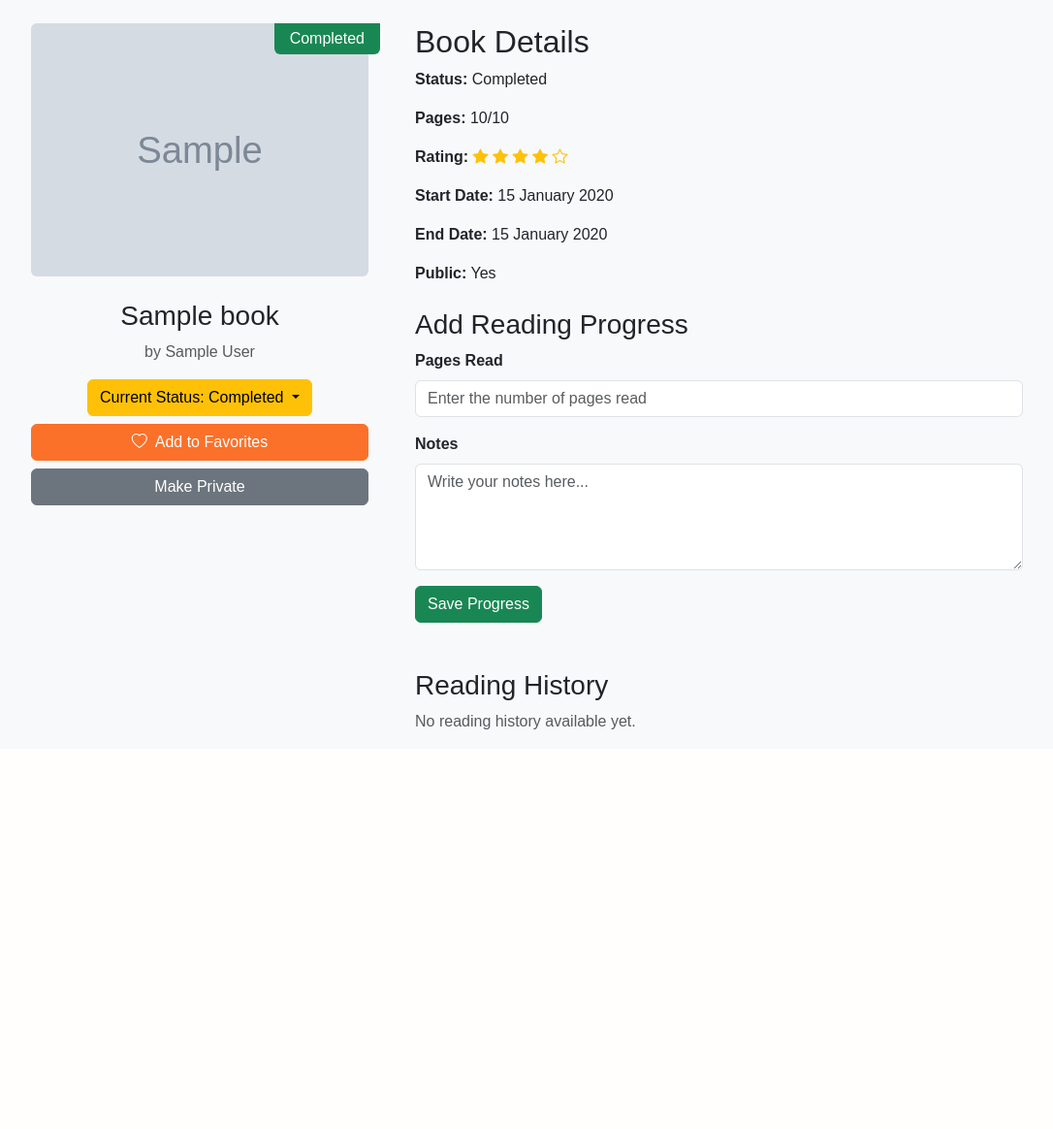
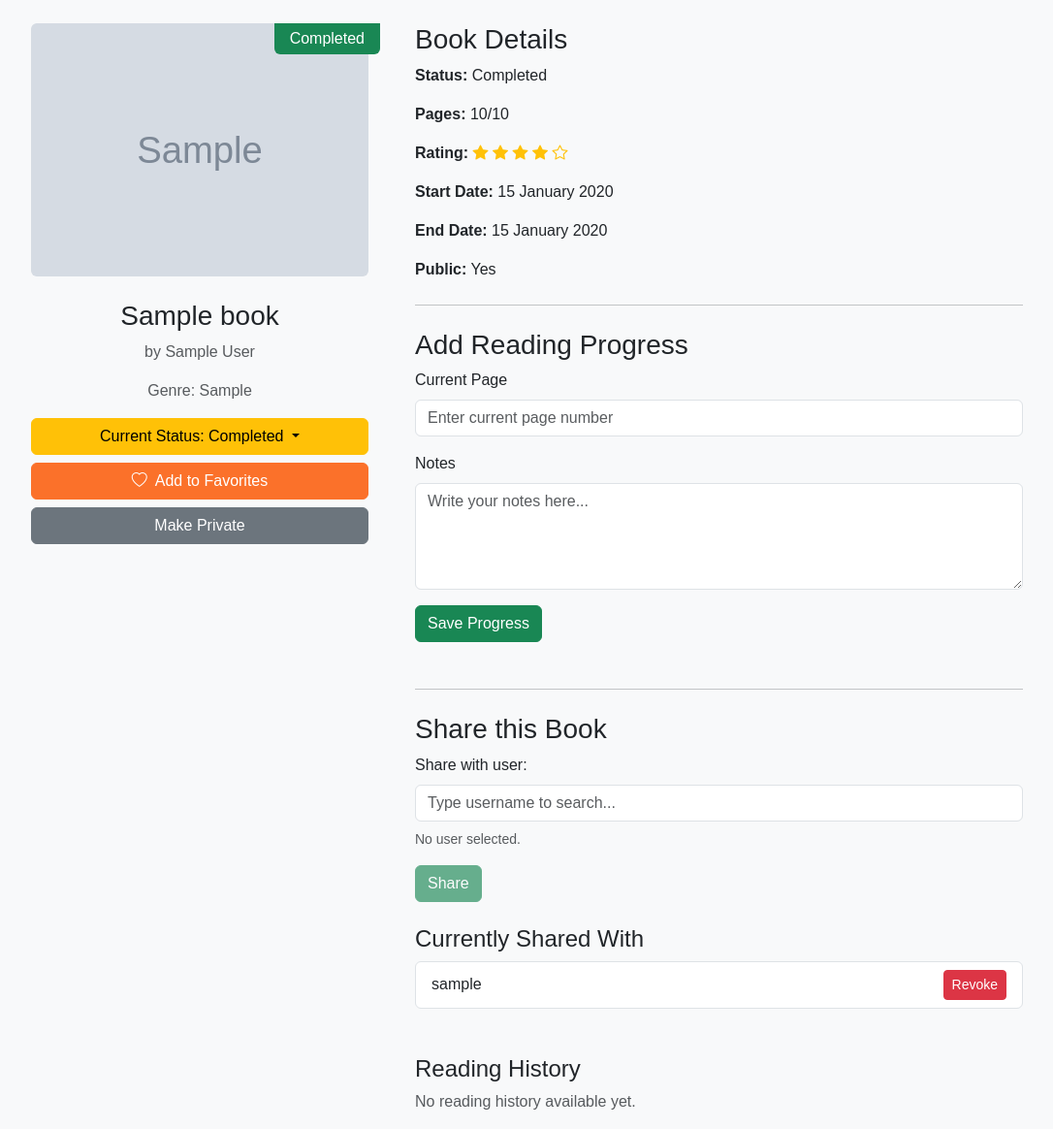
Before and after one commit to ZenFlamex/CITS3403-Group-36, a Flask app: page /book/1 in a window 1280 px wide. Shown: the part 56-1220 px from the top of the page at 97% size, without its empty margins (62-1148 px from the left). Before the commit the page ends 808 px from the top, so only its background shows below. Run offline with Flask 3, Linux system fonts and the light colour scheme; a user stored in the database is signed in; tables that the repository leaves empty hold one stand-in row (values such as "Sample post"); grey boxes marked "Sample" are stand-in pictures.

Commit message:
Implement book sharing feature

```diff
--- a/app/routes.py
+++ b/app/routes.py
@@ -1,6 +1,6 @@
 from app import application, db
-from app.models import User, Book, Notification
-from flask import flash, redirect, render_template, g, request, url_for, session
+from app.models import User, Book, Notification, BookShare
+from flask import flash, redirect, render_template, g, request, url_for, session, jsonify, abort
 from datetime import datetime
 from app.forms import LoginForm, SignupForm, AccountSettingsForm, ThemeForm, DeleteAccountForm, BookUploadForm
 from flask_login import current_user, login_user, logout_user, login_required
@@ -353,21 +353,168 @@ def notifications():
                            title="Notifications",
                            notifications=user_notifications)
 
+
+# --- Route to Display Book Details ---
 @application.route('/book/<int:book_id>')
+@login_required
 def book_detail(book_id):
-    book = Book.query.get_or_404(book_id)
+    book = db.session.get(Book, book_id)
+    if not book:
+        abort(404)
 
-    # If the book is private and the current user is not the creator
-    if not book.is_public and (not current_user.is_authenticated or book.creator_id != current_user.id):
+    is_owner = (book.creator_id == current_user.id)
+    has_shared_access = False
+    can_view = False
+
+    if is_owner:
+        can_view = True
+    else:
+        # Check if shared with current user
+        share = BookShare.query.filter_by(book_id=book.id, shared_with_user_id=current_user.id).first()
+        if share:
+            has_shared_access = True
+            can_view = True
+
+    if not can_view:
+        # If user cannot view (not owner, not shared with)
         flash("You don't have permission to view this book.", "danger")
         return redirect(url_for('my_books'))
 
-    # If the book is public, allow viewing but only the creator can edit
-    can_edit = current_user.is_authenticated and book.creator_id == current_user.id
+    shared_with_list = []
+    if is_owner:
+
+        shares_info = db.session.query(
+                BookShare.id.label('share_id'),
+                User.id.label('user_id'),
+                User.username
+            ).\
+            join(User, BookShare.shared_with_user_id == User.id).\
+            filter(BookShare.book_id == book.id).\
+            all()
+
+        shared_with_list = [row._asdict() for row in shares_info]
 
     return render_template(
         'book_detail.html',
         title=book.title,
         book=book,
-        can_edit=can_edit
+        is_owner=is_owner,
+        has_shared_access=has_shared_access,
+        shared_with_list=shared_with_list
+
     )
+
+# --- API Route to Search Users ---
+@application.route('/users/search')
+@login_required
+def search_users():
+    query = request.args.get('q', '', type=str).strip()
+    book_id_str = request.args.get('book_id', '')
+
+    if not query:
+        return jsonify([])
+
+    user_query = User.query.filter(
+        User.username.ilike(f'%{query}%'),
+        User.id != current_user.id
+    )
+
+    # Try to exclude book owner and already shared users if book_id is provided
+    exclude_ids = {current_user.id}
+    if book_id_str.isdigit():
+        book_id = int(book_id_str)
+        book = db.session.get(Book, book_id)
+
+        if book and book.creator_id == current_user.id:
+            exclude_ids.add(book.creator_id)
+
+            shared_user_ids = db.session.query(BookShare.shared_with_user_id).filter_by(book_id=book_id).all()
+            exclude_ids.update([uid for uid, in shared_user_ids])
+
+    if exclude_ids:
+        user_query = user_query.filter(User.id.notin_(exclude_ids))
+
+    users = user_query.limit(10).all()
+    results = [{'id': user.id, 'username': user.username} for user in users]
+    return jsonify(results)
+
+# --- Route to Handle Sharing Action ---
+@application.route('/book/<int:book_id>/share', methods=['POST'])
+@login_required
+def share_book(book_id):
+    book = db.session.get(Book, book_id)
+    if not book:
+        abort(404)
+
+    if book.creator_id != current_user.id:
+        abort(403)
+
+    user_id_to_share_with = request.form.get('user_id', type=int)
+    if not user_id_to_share_with:
+        flash('No user selected.', 'warning')
+        return redirect(url_for('book_detail', book_id=book_id))
+
+    user_to_share = db.session.get(User, user_id_to_share_with)
+    if not user_to_share:
+        flash('Selected user not found.', 'danger')
+        return redirect(url_for('book_detail', book_id=book_id))
+
+    if user_id_to_share_with == current_user.id:
+        flash('You cannot share a book with yourself.', 'warning')
+        return redirect(url_for('book_detail', book_id=book_id))
+
+    existing_share = BookShare.query.filter_by(book_id=book.id, shared_with_user_id=user_id_to_share_with).first()
+    if existing_share:
+        flash(f'Book already shared with {user_to_share.username}.', 'info')
+        return redirect(url_for('book_detail', book_id=book_id))
+
+    try:
+        new_share = BookShare(book_id=book.id, shared_with_user_id=user_id_to_share_with)
+        db.session.add(new_share)
+        db.session.commit()
+        flash(f'Book successfully shared with {user_to_share.username}!', 'success')
+    except Exception as e:
+        db.session.rollback()
+        flash(f'Error sharing book, please try again later.', 'danger')
+        application.logger.error(f"Error sharing book {book_id} to user {user_id_to_share_with}: {e}")
+
+    return redirect(url_for('book_detail', book_id=book_id))
+
+# --- Route to Handle Revoking Share Action ---
+@application.route('/book/share/<int:share_id>/revoke', methods=['POST'])
+@login_required
+def revoke_share(share_id):
+
+    share_to_revoke = db.session.get(BookShare, share_id)
+    if not share_to_revoke:
+        flash('Share record not found.', 'warning')
+        return redirect(url_for('index'))
+
+    book = db.session.get(Book, share_to_revoke.book_id)
+    if not book:
+        flash('Associated book not found.', 'danger')
+
+        try:
+            db.session.delete(share_to_revoke)
+            db.session.commit()
+        except Exception as e:
+            db.session.rollback()
+            application.logger.error(f"Error deleting orphaned share {share_id} after book not found: {e}")
+        return redirect(url_for('index'))
+
+    # Authorization: Only the book owner can revoke
+    if book.creator_id != current_user.id:
+        abort(403)
+
+    try:
+        user_shared_with = db.session.get(User, share_to_revoke.shared_with_user_id)
+        username = user_shared_with.username if user_shared_with else "this user"
+        db.session.delete(share_to_revoke)
+        db.session.commit()
+        flash(f'Access revoked for {username}.', 'success')
+    except Exception as e:
+        db.session.rollback()
+        flash(f'Error revoking access, please try again later.', 'danger')
+        application.logger.error(f"Error revoking share {share_id}: {e}")
+
+    return redirect(url_for('book_detail', book_id=book.id))
--- /dev/null
+++ b/app/static/js/book_detail_sharing.js
@@ -0,0 +1,101 @@
+// Check if the necessary input element exists (relevant for owner view)
+if (document.getElementById('user-search-input')) {
+    document.addEventListener('DOMContentLoaded', function() {
+        // Get references to the necessary HTML elements
+        const searchInput = document.getElementById('user-search-input');
+        const resultsContainer = document.getElementById('user-search-results');
+        const selectedUserIdInput = document.getElementById('selected-user-id');
+        const selectedUserInfo = document.getElementById('selected-user-info');
+        const shareSubmitButton = document.getElementById('share-submit-btn');
+        // Read the book ID from the data attribute on the search input
+        const bookId = searchInput.dataset.bookId;
+        let searchTimeout;
+
+        searchInput.addEventListener('input', function() {
+            clearTimeout(searchTimeout);
+            const query = searchInput.value.trim();
+
+            // Reset selection and results when input changes
+            selectedUserIdInput.value = '';
+            selectedUserInfo.textContent = 'No user selected.';
+            shareSubmitButton.disabled = true;
+            resultsContainer.innerHTML = '';
+            resultsContainer.style.display = 'none';
+
+            // Don't search if the query is too short
+            if (query.length < 1) {
+                return;
+            }
+
+            // Debounce: Wait 300ms after typing stops before sending request
+            searchTimeout = setTimeout(() => {
+                fetch(`/users/search?q=${encodeURIComponent(query)}&book_id=${bookId}`)
+                    .then(response => {
+
+                        if (!response.ok) {
+                            throw new Error('Network response error');
+                        }
+                        return response.json();
+                    })
+                    .then(users => {
+                        resultsContainer.innerHTML = '';
+                        if (users.length > 0) {
+                            // If users are found, create list items for each
+                            users.forEach(user => {
+                                const userItem = document.createElement('a');
+                                userItem.href = '#';
+                                userItem.classList.add('list-group-item', 'list-group-item-action');
+                                userItem.textContent = user.username;
+                                userItem.dataset.userId = user.id;
+                                userItem.dataset.username = user.username;
+
+
+                                userItem.addEventListener('click', function(event) {
+                                    event.preventDefault();
+
+                                    selectedUserIdInput.value = this.dataset.userId;
+                                    selectedUserInfo.textContent = `Selected: ${this.dataset.username}`;
+                                    searchInput.value = this.dataset.username;
+                                    shareSubmitButton.disabled = false;
+                                    resultsContainer.innerHTML = '';
+                                    resultsContainer.style.display = 'none';
+                                });
+                                resultsContainer.appendChild(userItem);
+                            });
+                             resultsContainer.style.display = 'block';
+                        } else {
+                             // If no users found, display a message
+                             resultsContainer.innerHTML = '<div class="list-group-item disabled">No matching users found.</div>';
+                             resultsContainer.style.display = 'block';
+                        }
+                    })
+                    .catch(error => {
+                        // Handle errors during the fetch operation
+                        console.error('Error searching users:', error);
+                        resultsContainer.innerHTML = '<div class="list-group-item text-danger">Error searching users.</div>';
+                        resultsContainer.style.display = 'block';
+                    });
+            }, 300); // 300ms delay for debounce
+        });
+
+        document.addEventListener('click', function(event) {
+            // Check if the click was inside the search input or the results container
+            const isClickInsideSearch = searchInput.contains(event.target) || resultsContainer.contains(event.target);
+            if (!isClickInsideSearch) {
+                // If click was outside, hide the results
+                resultsContainer.style.display = 'none';
+            }
+        });
+
+        // Add event listener for clearing the search input (e.g., clicking the 'x')
+        searchInput.addEventListener('search', function() {
+             if (!searchInput.value) {
+                 selectedUserIdInput.value = '';
+                 selectedUserInfo.textContent = 'No user selected.';
+                 shareSubmitButton.disabled = true;
+                 resultsContainer.innerHTML = '';
+                 resultsContainer.style.display = 'none';
+             }
+        });
+    });
+}
--- a/app/templates/book_detail.html
+++ b/app/templates/book_detail.html
@@ -14,23 +14,18 @@
 
             <h3 class="mt-2">{{ book.title }}</h3>
             <p class="text-muted">by {{ book.author }}</p>
+            <p class="text-muted">Genre: {{ book.genre }}</p>
 
-            {% if can_edit %}
+            {% if is_owner %}
             <div class="d-grid gap-2">
                 <div class="dropdown">
-                    <button class="btn btn-warning dropdown-toggle" type="button" id="changeStatusDropdown" data-bs-toggle="dropdown" aria-expanded="false">
+                    <button class="btn btn-warning dropdown-toggle w-100 " type="button" id="changeStatusDropdown" data-bs-toggle="dropdown" aria-expanded="false">
                         Current Status: {{ book.status }}
                     </button>
                     <ul class="dropdown-menu" aria-labelledby="changeStatusDropdown">
-                        <li>
-                            <a class="dropdown-item {% if book.status == 'Completed' %}active{% endif %}" href="#">Mark as Completed</a>
-                        </li>
-                        <li>
-                            <a class="dropdown-item {% if book.status == 'Dropped' %}active{% endif %}" href="#">Mark as Dropped</a>
-                        </li>
-                        <li>
-                            <a class="dropdown-item {% if book.status == 'In Progress' %}active{% endif %}" href="#">Mark as In Progress</a>
-                        </li>
+                        <li><a class="dropdown-item {% if book.status == 'Completed' %}active{% endif %}" href="#">Mark as Completed</a></li>
+                        <li><a class="dropdown-item {% if book.status == 'Dropped' %}active{% endif %}" href="#">Mark as Dropped</a></li>
+                        <li><a class="dropdown-item {% if book.status == 'In Progress' %}active{% endif %}" href="#">Mark as In Progress</a></li>
                     </ul>
                 </div>
 
@@ -54,48 +49,97 @@
         </div>
 
         <div class="col-md-7">
-            <h2>Book Details</h2>
+            <h3>Book Details</h3>
             <p><strong>Status:</strong> {{ book.status }}</p>
-            <p><strong>Pages:</strong> {{ book.current_page }}/{{ book.total_pages }}</p>
+            <p><strong>Pages:</strong> {{ book.current_page }}/{{ book.total_pages if book.total_pages > 0 else '?' }}</p>
             <p><strong>Rating:</strong>
+                {% if book.rating and book.rating > 0 %}
                     {% for i in range(book.rating) %}
                         <i class="bi bi-star-fill text-warning"></i>
                     {% endfor %}
                     {% for i in range(5 - book.rating) %}
                         <i class="bi bi-star text-warning"></i>
                     {% endfor %}
+                {% else %}
+                    <span class="text-muted">Not Rated</span>
+                {% endif %}
             </p>
             <p><strong>Start Date:</strong> {{ book.start_date.strftime('%d %B %Y') if book.start_date else 'N/A' }}</p>
             <p><strong>End Date:</strong> {{ book.end_date.strftime('%d %B %Y') if book.end_date else 'N/A' }}</p>
             <p><strong>Public:</strong> {{ 'Yes' if book.is_public else 'No' }}</p>
 
-            {% if can_edit %}
-            <div class="mt-4">
+            {% if not is_owner and has_shared_access %}
+                 <p class="alert alert-info mt-3"><em>This book has been shared with you by the owner.</em></p>
+            {% endif %}
+
+            {% if is_owner %}
+                <hr class="my-4">
+                <div class="mb-5">
                     {% if book.status == 'Dropped' %}
                         <div class="alert alert-secondary">
-                        This book is marked as dropped. Change the status to add more notes.
+                            This book is marked as dropped. Change the status to add more notes or progress.
                         </div>
                     {% else %}
                         <h3>Add Reading Progress</h3>
-
-                    <div class="form-group mb-3">
-                        <label for="pagesRead" class="form-label">Pages Read</label>
-                        <input type="number" id="pagesRead" name="pagesRead" class="form-control" placeholder="Enter the number of pages read" min="0">
+                        <div class="mb-3">
+                            <label for="pagesRead" class="form-label">Current Page</label>
+                            <input type="number" id="pagesRead" name="pagesRead" class="form-control" placeholder="Enter current page number" min="0" max="{{ book.total_pages if book.total_pages > 0 else '' }}">
                         </div>
-                    <div class="form-group">
+                        <div class="mb-3">
                             <label for="readingNotes" class="form-label">Notes</label>
                             <textarea id="readingNotes" class="form-control" rows="4" placeholder="Write your notes here..."></textarea>
                         </div>
-                    <button class="btn btn-success mt-3">Save Progress</button>
+                        <button class="btn btn-success">Save Progress</button>
                     {% endif %}
                 </div>
+
+                <hr class="my-4">
+                <h3>Share this Book</h3>
+
+                <form id="share-form" method="POST" action="{{ url_for('share_book', book_id=book.id) }}" class="mb-3">
+                     <input type="hidden" name="csrf_token" value="{{ csrf_token() }}">
+
+                    <div class="mb-3">
+                        <label for="user-search-input" class="form-label">Share with user:</label>
+                        <div style="position: relative;">
+                            <input type="text" id="user-search-input" class="form-control" placeholder="Type username to search..." autocomplete="off" data-book-id="{{ book.id }}">
+                            <div id="user-search-results" class="list-group mt-1" style="max-height: 200px; overflow-y: auto; position: absolute; z-index: 1000; width: 100%; display: none; border: 1px solid #ced4da; background-color: white;">
+                                </div>
+                        </div>
+                        <input type="hidden" name="user_id" id="selected-user-id">
+                        <div id="selected-user-info" class="form-text text-muted mt-2">No user selected.</div>
+                    </div>
+                    <button type="submit" id="share-submit-btn" class="btn btn-success" disabled>Share</button>
+                </form>
+
+                <h4 class="mt-4">Currently Shared With</h4>
+                {% if shared_with_list %}
+                    <ul class="list-group mb-4">
+                        {% for share_info in shared_with_list %}
+                            <li class="list-group-item d-flex justify-content-between align-items-center">
+                                <span>{{ share_info.username }} </span>
+                                <form method="POST" action="{{ url_for('revoke_share', share_id=share_info.share_id) }}" style="display: inline;">
+                                     <input type="hidden" name="csrf_token" value="{{ csrf_token() }}">
+                                    <button type="submit" class="btn btn-danger btn-sm" onclick="return confirm('Are you sure you want to revoke access for {{ share_info.username }}?');">Revoke</button>
+                                </form>
+                            </li>
+                        {% endfor %}
+                    </ul>
+                {% else %}
+                    <p>This book is not currently shared with anyone.</p>
+                {% endif %}
+
             {% endif %}
 
             <div class="mt-5">
-                <h3>Reading History</h3>
+                <h4>Reading History</h4>
                 <p class="text-muted">No reading history available yet.</p>
+            </div>
+
         </div>
     </div>
 </div>
-</div>
+
+<script src="{{ url_for('static', filename='js/book_detail_sharing.js') }}" defer></script>
+
 {% endblock %}
```
Also changed, not shown: app/models.py (+34 -2 lines), migrations/versions/51d9c819a7b9_add_bookshare_model_and_relationships_.py (added, +45 -0 lines). Lines whose indentation alone changed are shown as unchanged.
